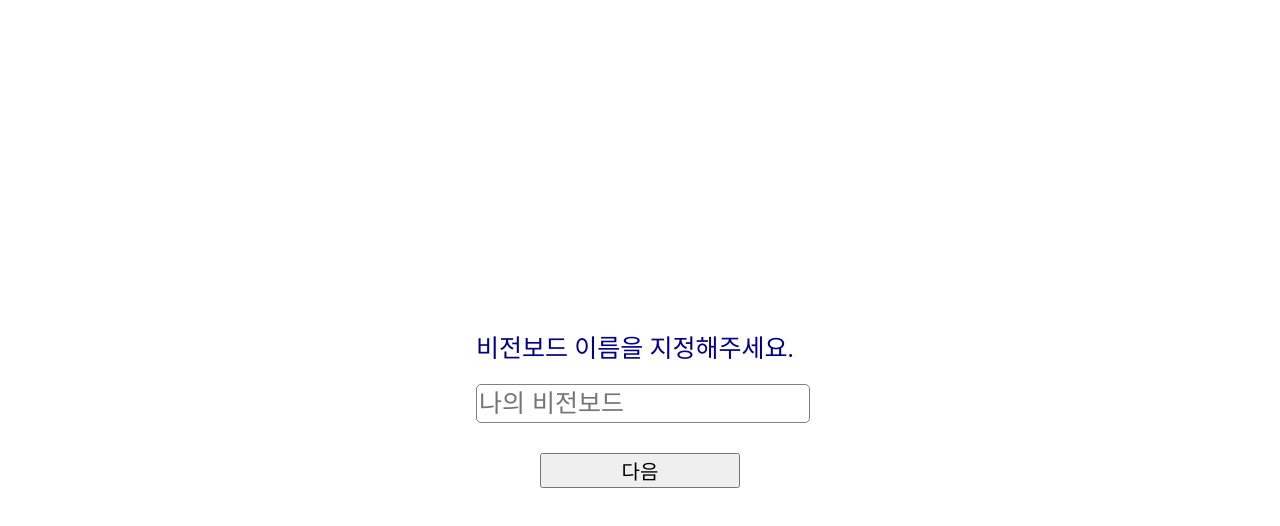
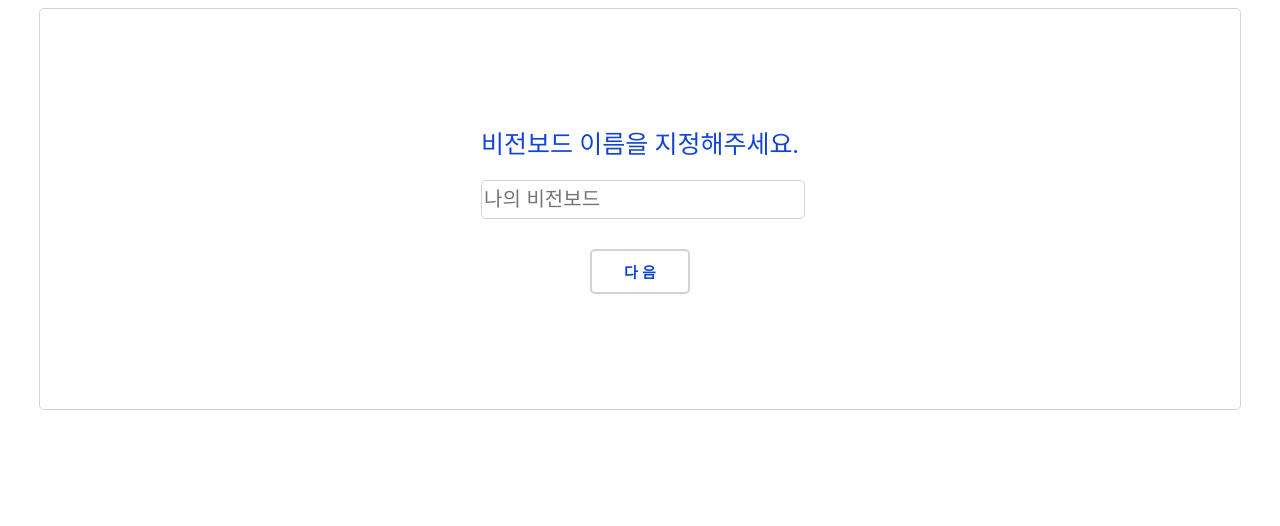
Before and after one commit to hjkim1137/visionary-mirror, a React (Create React App) app: page /makeBoardName in a window 1280 px wide. Shown: the top 526 px of the page. Built offline with nearby package versions, Linux system fonts and the light colour scheme.

Commit message:
[feat] 비전보드 이름 쿼리스트링 포함 기능 추가

```diff
--- a/db.json
+++ b/db.json
@@ -34,11 +34,6 @@
       "id": 7,
       "title": "7.concert",
       "url": "https://picsum.photos/id/117/300/300"
-    },
-    {
-      "id": 8,
-      "title": "8.playingGuitar",
-      "url": "https://picsum.photos/id/145/300/300"
     }
   ]
 }
--- a/src/components/MakeBoardName/MakeBoardName.module.scss
+++ b/src/components/MakeBoardName/MakeBoardName.module.scss
@@ -1,32 +1,45 @@
 .container {
+  border: 1px solid lightgray;
+  margin: 0 auto;
+  width: 1200px;
+  height: 400px;
   display: flex;
   flex-direction: column;
   align-items: center;
-  height: 100vh;
   justify-content: center;
+  border-radius: 5px;
 }
 
 .title {
   font-size: 25px;
-  color: darkblue;
+  color: #1344d6;
 }
 
 .inputName {
   margin-top: 20px;
   width: 100%;
   height: 35px;
-  border: 1px solid gray;
+  border: 1px solid lightgray;
   border-radius: 5px;
-  font-size: 25px;
+  font-size: 20px;
 }
 
 .inputName:focus {
-  background-color: lightgray;
-  font-size: 25px;
+  background-color: rgb(214, 222, 247);
+  font-size: 20px;
 }
 
 .nextBtn {
-  width: 200px;
   margin-top: 30px;
+  width: 100px;
   font-size: 20px;
+  text-align: center;
+  background-color: transparent;
+  border: lightgray solid 2px;
+  border-radius: 5px;
+  padding: 10px;
+  color: #1344d6;
+  font-weight: 700;
+  font-size: 15px;
+  cursor: pointer;
 }
--- a/src/pages/MakeBoardName.jsx
+++ b/src/pages/MakeBoardName.jsx
@@ -1,13 +1,16 @@
-import React from 'react';
-import { useNavigate } from 'react-router-dom';
+import React, { useState } from 'react';
+import { useNavigate, useLocation } from 'react-router-dom';
 import styles from '../components/MakeBoardName/MakeBoardName.module.scss';
 
 function MakeBoardName() {
   const navigate = useNavigate();
-  const handleBtnForBoardImg = () => {
-    const boardName = '';
+  const [boardName, setBoardName] = useState('');
+  const handleBoardNameChange = (e) => {
+    setBoardName(e.target.value);
+  };
+  const handleBtnForBoardGrid = () => {
     if (boardName) {
-      navigate(`/visionboardgrid`);
+      navigate(`/visionboardgrid?boardName=${encodeURIComponent(boardName)}`);
     } else {
       alert('비전보드 이름을 입력해주세요.');
     }
@@ -17,10 +20,15 @@ function MakeBoardName() {
     <div className={styles.container}>
       <div className={styles.inputContent}>
         <div className={styles.title}>비전보드 이름을 지정해주세요.</div>
-        <input className={styles.inputName} placeholder="나의 비전보드"></input>
+        <input
+          className={styles.inputName}
+          placeholder="나의 비전보드"
+          value={boardName}
+          onChange={handleBoardNameChange}
+        ></input>
       </div>
-      <button className={styles.nextBtn} onClick={handleBtnForBoardImg}>
-        다음
+      <button className={styles.nextBtn} onClick={handleBtnForBoardGrid}>
+        다 음
       </button>
     </div>
   );
```
